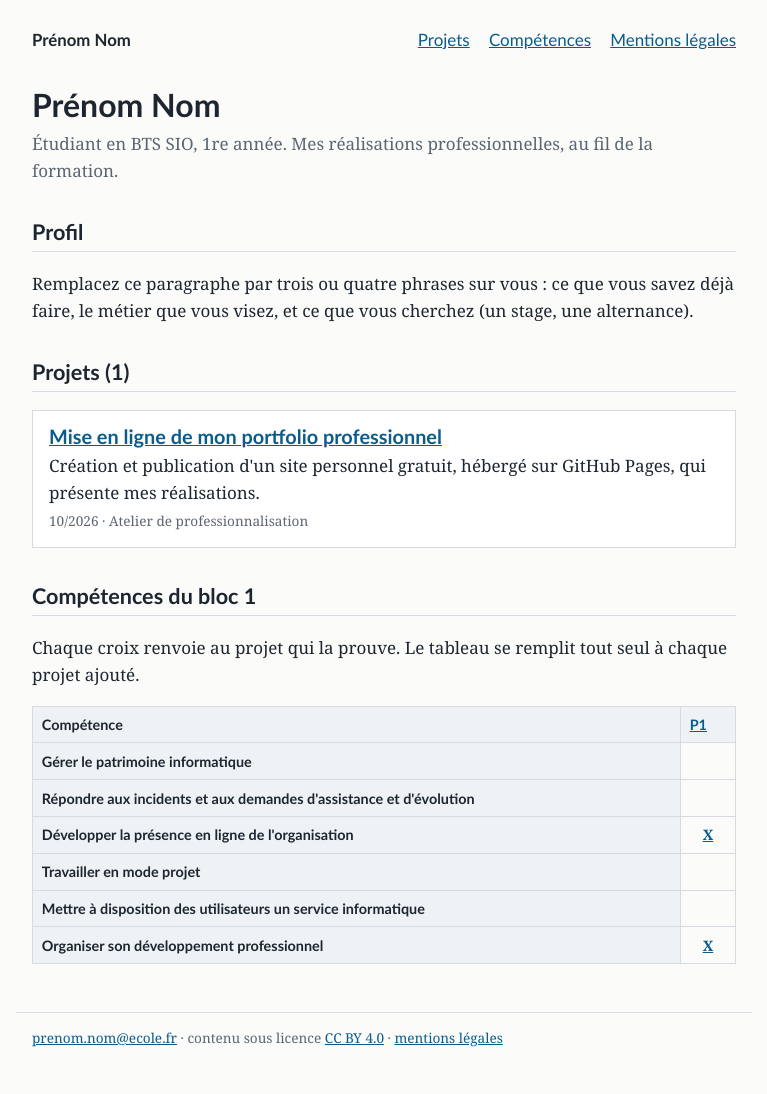
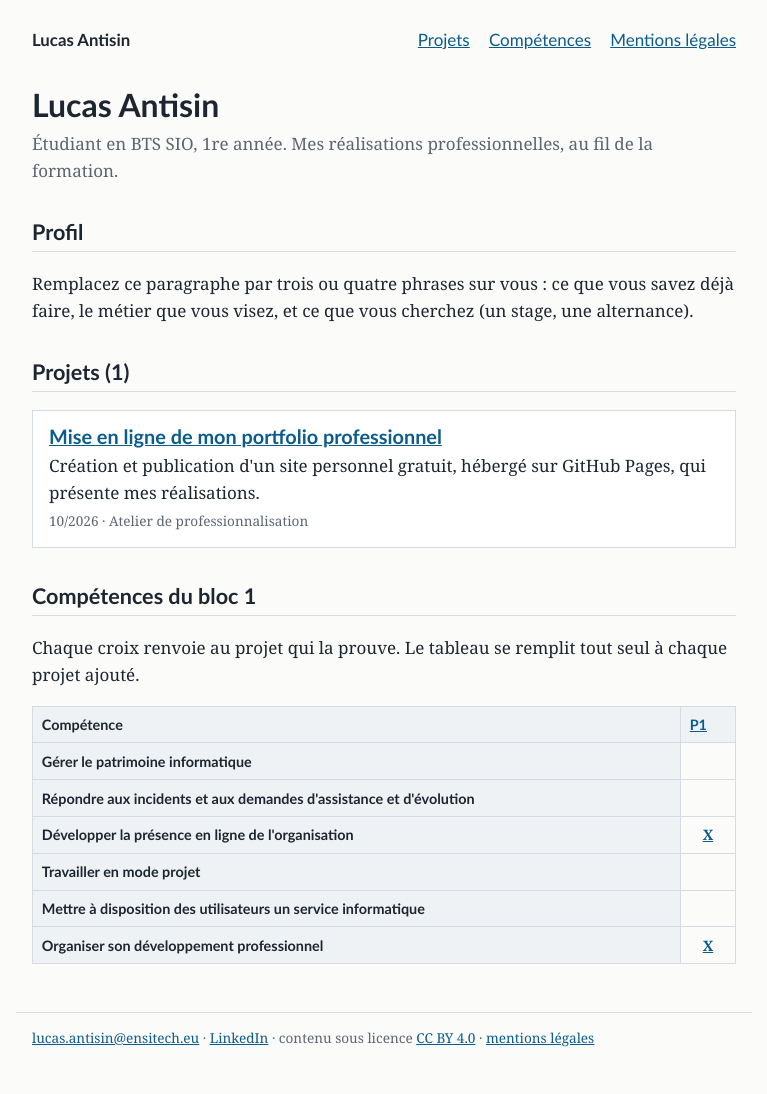
Before and after one commit to Lucasantisin/portfolio, a Jekyll site: the page built from index.html, in a window 1280 px wide. Shown: the whole page, without its empty margins (256-1023 px from the left). Built offline with Jekyll 4.4.1, drawn with Linux system fonts in a browser that asks for light colours.

Commit message:
Ajout du nom prénom linkedin et adresse mail pro

```diff
--- a/_config.yml
+++ b/_config.yml
@@ -1,9 +1,9 @@
 # Réglages du portfolio. Modifiez les quatre lignes ci-dessous, enregistrez,
 # et le site se met à jour tout seul après la publication.
-title: "Prénom Nom"
+title: "Lucas Antisin"
 description: "Étudiant en BTS SIO, 1re année. Mes réalisations professionnelles, au fil de la formation."
-email: "prenom.nom@ecole.fr"
-linkedin: ""
+email: "lucas.antisin@ensitech.eu"
+linkedin: "www.linkedin.com/in/lucas-antisin-9188a8328"
 
 lang: fr
 
```
